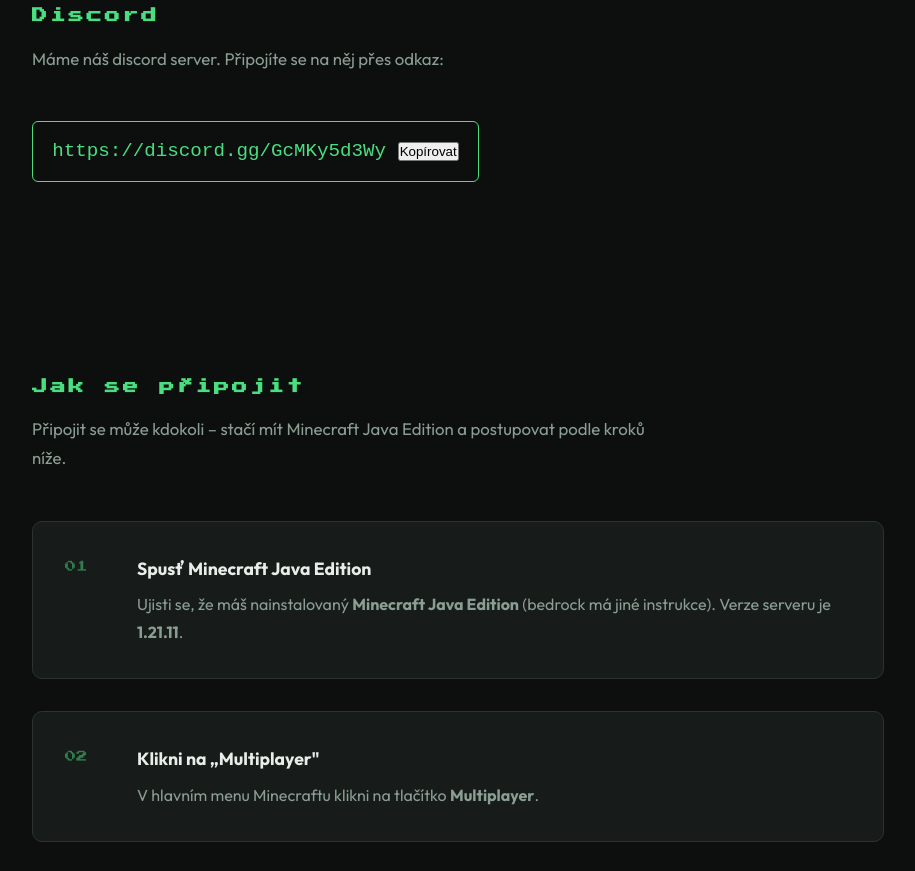
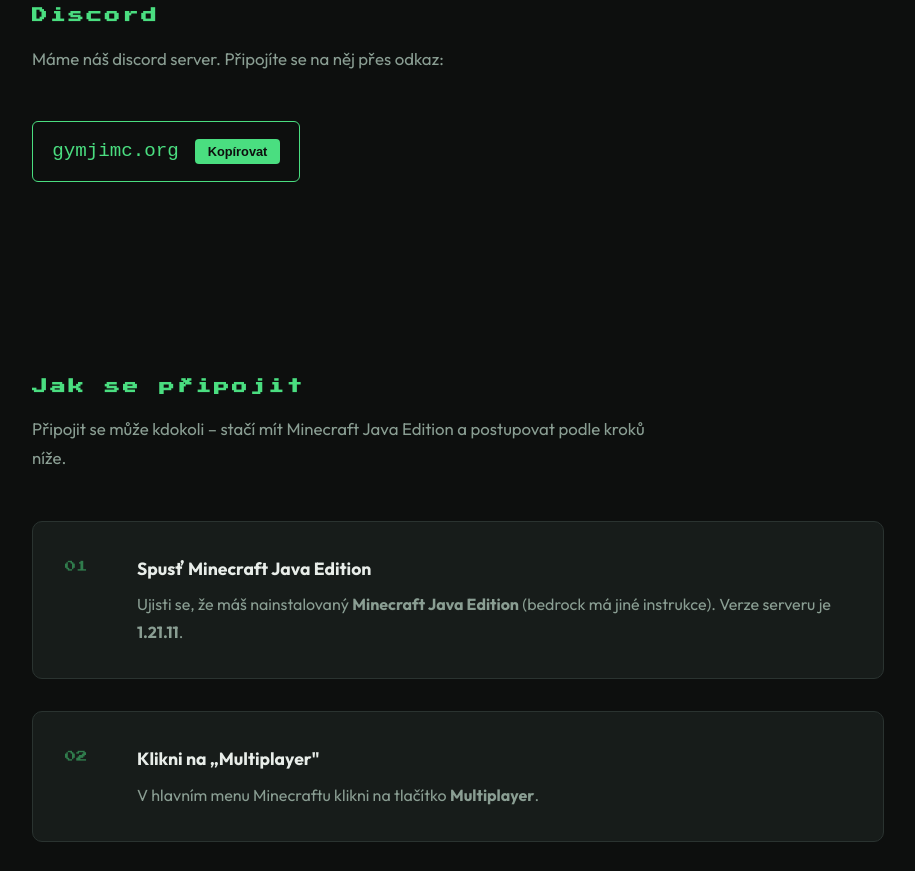
Before and after one commit to Hooooooooonza/gymjimcWEB, a website: page public/index.html in a window 1280 px wide. Shown: the part 893-1764 px from the top of the page, without its empty margins (182-1097 px from the left). Drawn offline with Linux system fonts and the light colour scheme; no server answers.

Commit message:
Update Discord link and copy button functionality

```diff
--- a/public/index.html
+++ b/public/index.html
@@ -35,8 +35,8 @@
       <h2 class="section-title pixel">Discord</h2>
       <p class="section-lead" id="join-intro">Máme náš discord server. Připojíte se na něj přes odkaz:</p>
       <div class="address-box">
-          <span">https://discord.gg/GcMKy5d3Wy</span>
-          <button onclick="document.getElementById('discord-link').select(); document.execCommand('copy');">Kopírovat</button>
+            <span id="discord-addres">gymjimc.org</span>
+            <button class="copy-btn" onclick="copyDiscord()">Kopírovat</button>
       </div>
     </div>
   </section>
```
